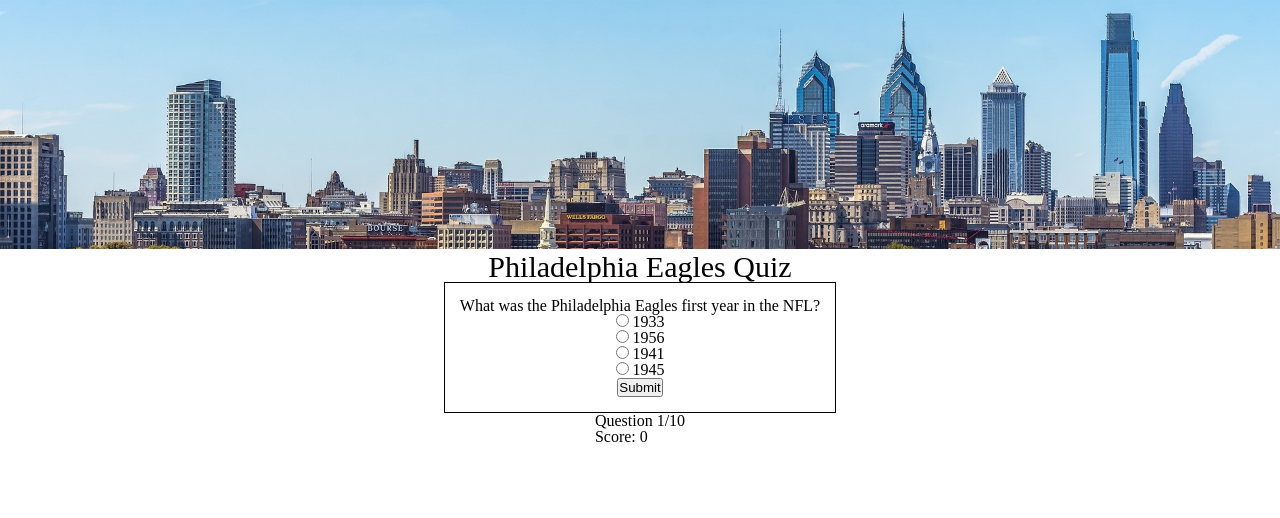
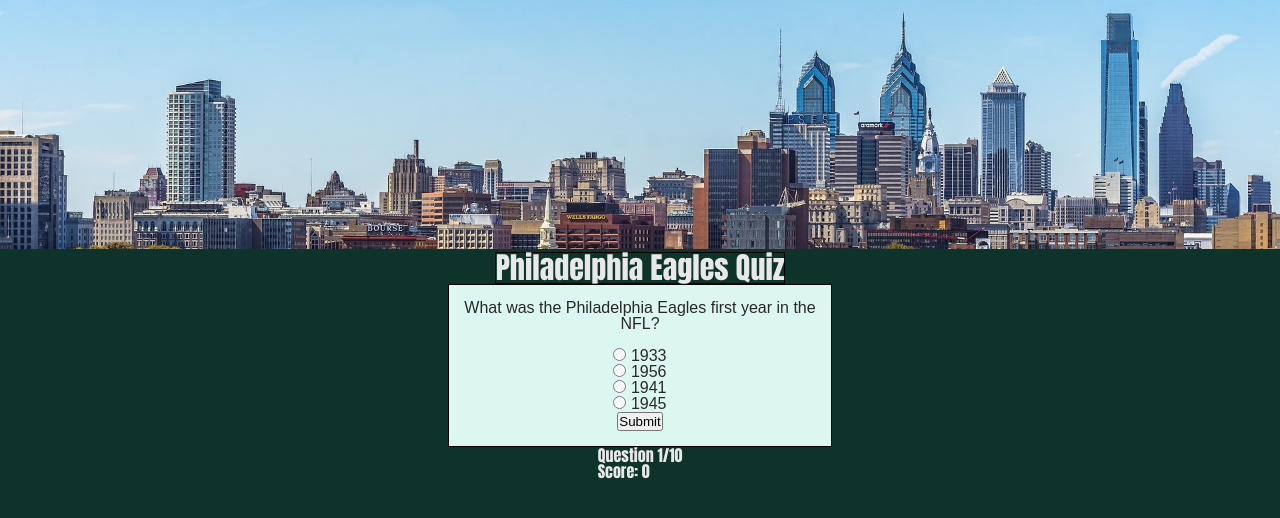
Before and after one commit to carlog1118/quiz-app, a plain HTML site: page index.html in a window 1280 px wide. Both pictures are taken after a click on the button "Start". Drawn offline with nearby package versions, Linux system fonts and the light colour scheme.

Commit message:
first submission

```diff
--- a/index.html
+++ b/index.html
@@ -6,30 +6,28 @@
     <meta http-equiv="X-UA-Compatible" content="ie=edge">
     <title>Eagles Quiz</title>
     <link rel="stylesheet" href="https://cdnjs.cloudflare.com/ajax/libs/meyer-reset/2.0/reset.min.css">
-    <link rel="stylesheet" type="text/css" href="wire.css"/>
+    <link rel="stylesheet" type="text/css" href="main.css"/>
 </head>
 <body class="flex-c">
     <header class="flex-c">
         <section>
             <img class="city" src="img/philaskyline.jpg" alt="Philadelphia Skyline">
         </section>
-        <section>
-            <h1>Philadelphia Eagles Quiz</h1>
+        <section class="header-text">
+            <h1 class="main-font">Philadelphia Eagles Quiz</h1>
         </section>
     </header>
     <main class="flex-c">
-        <section class="box">
+        <section class="js-box box">
             <h2>Prove You're the #1 Eagles Fan</h2>
             <section class="image">
                 <img src="img/logo.jpg" alt="Eagles Logo" class="container-img">
             </section>
             <section class="js-button">
-
                 <button type="button" class="js-start">Start</button>
-
             </section>
         </section>
-        <section class="js-progress">
+        <section class="js-progress main-font">
         </section>
     </main>
     <script src="https://ajax.aspnetcdn.com/ajax/jquery/jquery-1.9.0.js"></script>
--- a/index.js
+++ b/index.js
@@ -115,9 +115,9 @@ let currentQuestionNumber= 0;
 let score= 0;
 
 
-//This function load quiz
+//This function starts quiz
 function startQuiz(){
-$('.box').on('click', '.js-start', function(event){
+$('.js-box').on('click', '.js-start', function(event){
     renderQuestion();
     updateProgress();
     });
@@ -126,25 +126,30 @@ $('.box').on('click', '.js-start', function(event){
 //This function renders question
 function renderQuestion(){
     let questionText= STORE[currentQuestionNumber];
-    let questionHtml= `<form class="js-question"><fieldset>
+    let questionHtml= `<form class="js-question flex-c"><fieldset>
     <legend>${questionText.question}</legend>
+    <br>
     <input type="radio" id="${questionText.options[0]}" value="${questionText.options[0]}"name="answer" required>
-    <label for="${questionText.options[0]}">${questionText.options[0]}</label><br/>
+    <label for="${questionText.options[0]}">${questionText.options[0]}</label>
+    <br>
     <input type="radio" id="${questionText.options[1]}" value="${questionText.options[1]}"name="answer" required>
-    <label for="${questionText.options[1]}">${questionText.options[1]}</label><br/>
+    <label for="${questionText.options[1]}">${questionText.options[1]}</label>
+    <br>
     <input type="radio" id="${questionText.options[2]}" value="${questionText.options[2]}" name="answer" required>
-    <label for="${questionText.options[2]}">${questionText.options[2]}</label></br>
+    <label for="${questionText.options[2]}">${questionText.options[2]}</label>
+    <br>
     <input type="radio" id="${questionText.options[3]}" value="${questionText.options[3]}" name="answer" required>
-    <label for="${questionText.options[3]}">${questionText.options[3]}</label><br>
+    <label for="${questionText.options[3]}">${questionText.options[3]}</label>
+    <br>
     <button type="submit" class="js-submit">Submit</button>
     </fieldset>
     </form>`;
-   $('.box').html(questionHtml);
+   $('.js-box').html(questionHtml);
 }
 
 //this function check answer
 function checkAnswer(){
-    $('.box').on('submit', '.js-question', function(event){
+    $('.js-box').on('submit', '.js-question', function(event){
     event.preventDefault();
     let selected= $('input:checked')
     let answer= selected.val();
@@ -176,24 +181,26 @@ function correctAnswer(){
     <section class="js-button">
         <button type="button" class="js-next">Next</button>
     </section>`
-    $('.box').html(correct);
+    $('.js-box').html(correct);
     score++;
 }
 //displays html when answer is wrong
 function wrongAnswer(){
+    answerText= STORE[currentQuestionNumber];
     const wrong= `<h2>No good!</h2>
     <section class="image">
         <img src="img/missed.jpg" alt="david akers on knees after missing field goal" class="container-img">
     </section>
+    <p>The correct answer was ${answerText.answer}.</p>
     <section class="js-button">
         <button type="button" class="js-next">Next</button>
     </section>`
-    $('.box').html(wrong);
+    $('.js-box').html(wrong);
 }
 
 //moves on to next question or displays results
 function nextQuestion(){
-    $('.box').on('click', '.js-next', function(event){
+    $('.js-box').on('click', '.js-next', function(event){
         currentQuestionNumber++;
         if (currentQuestionNumber+1<=STORE.length){
         renderQuestion();
@@ -230,7 +237,7 @@ function showResults(){
         array = bad;
     }
 
-    $('.box').html(`
+    $('.js-box').html(`
     <h2>${array[0]}</h2>
     <img src="${array[1]}" class="container-img" alt="${array[2]}">
     <button type="button" class="js-restart">Restart</button>`);
@@ -238,10 +245,10 @@ function showResults(){
 
 //restarts quiz
 function restartQuiz(){
-    $('.box').on('click', '.js-restart', function(event){
+    $('.js-box').on('click', '.js-restart', function(event){
         resetStats();
         $('.js-progress').html(``);
-        $('.box').html(`<h2>Prove You're the #1 Eagles Fan</h2>
+        $('.js-box').html(`<h2>Prove You're the #1 Eagles Fan</h2>
         <section class="image">
             <img src="img/logo.jpg" alt="Eagles logo" class="container-img">
         </secton>
--- a/wire.css
+++ b/main.css
@@ -2,6 +2,17 @@
     box-sizing: border-box;
     margin: 0;
     padding: 0;
+}
+
+body {
+    background-color: #0d332a;
+}
+
+.main-font{
+    font-family: Impact, Haettenschweiler, 'Arial Narrow Bold', sans-serif;
+    font-weight: 400;
+    color: #e8e8e8;
+    margin: 10px, 0px, 10px, 0px;
 }
 
 .flex-c {
@@ -14,6 +25,10 @@ h1{
     font-size: 30px;
 }
 
+.header-text{
+    border: 1px, black, solid;
+}
+
 
 .city {
     width: 100%;
@@ -23,15 +38,22 @@ h1{
 .container-img{
     max-width: 200px;
     max-height: auto;
+    padding: 5, 10, 10, 5;
+    display: inline-block;
 }
 
 .box {
   display: flex;
   flex-direction: column;
   align-items: center;
-  justify-content: space-between;
+  margin: auto;
   text-align: center;
   margin: auto;
   padding: 15px;
   border: 1px black solid;
+  background-color:#dcf7f0;
+  color: #292929;
+  font-family: arial;
+  font-size: 16px;
+  max-width: 90%;
 }
```
